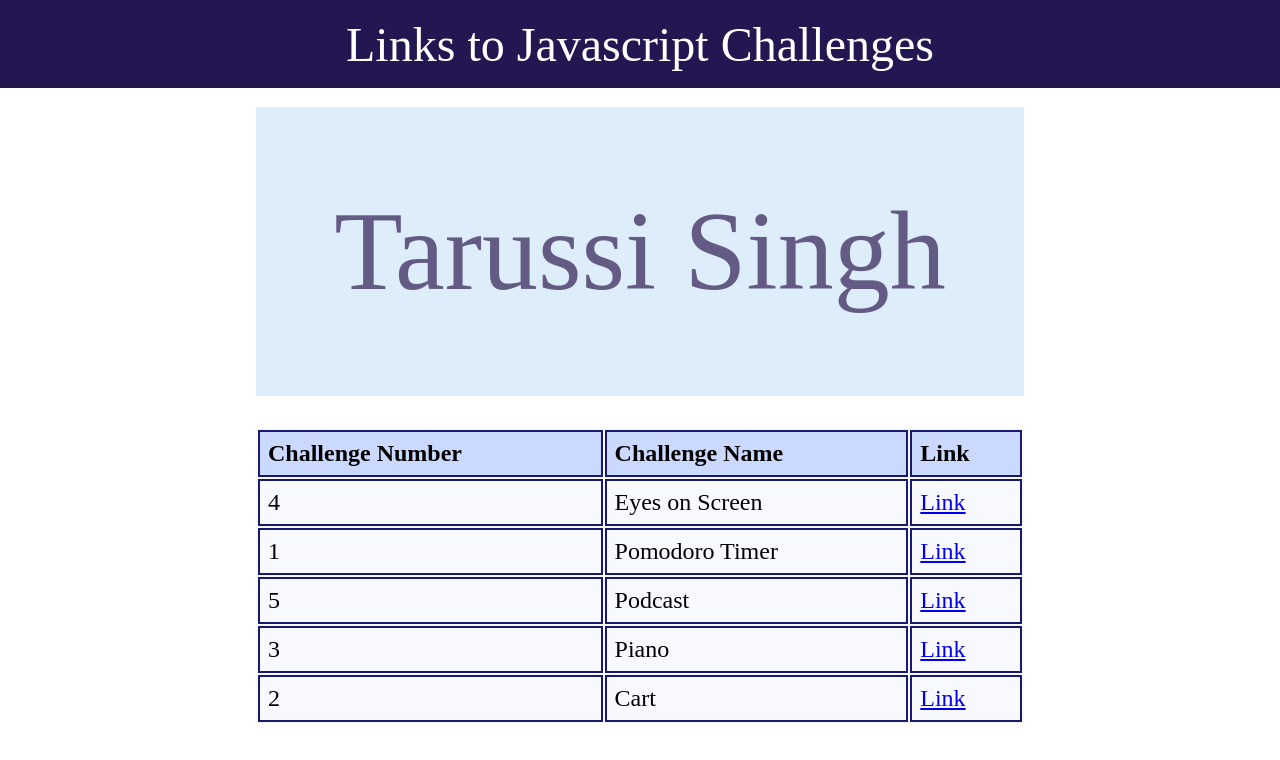
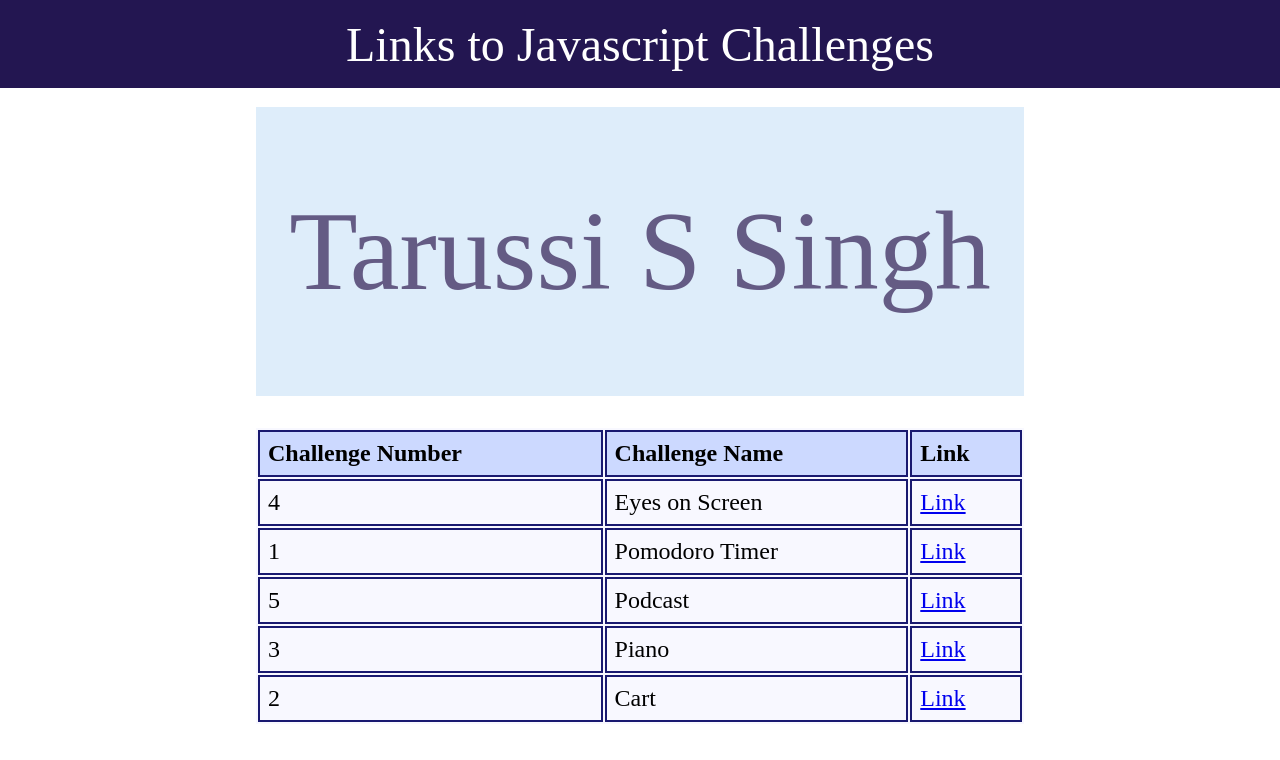
Before and after one commit to TARUSSI/Javascript_Challenges, a website: page output/index.html in a window 1280 px wide. Drawn offline with Linux system fonts and the light colour scheme.

Commit message:
Changes to deploy github actions

```diff
--- a/output/index.html
+++ b/output/index.html
@@ -9,7 +9,7 @@
   <body>
     <nav><h2>Links to Javascript Challenges</h2></nav>
     <section>
-      <h4>Tarussi Singh</h4>
+      <h4>Tarussi S Singh</h4>
       <table class="center">
         <tr>
           <th>Challenge Number</th>
```
Also changed, not shown: .github/workflows/checkESLint.yml, .github/workflows/dd.yml (added), .github/workflows/deploy.yml.
